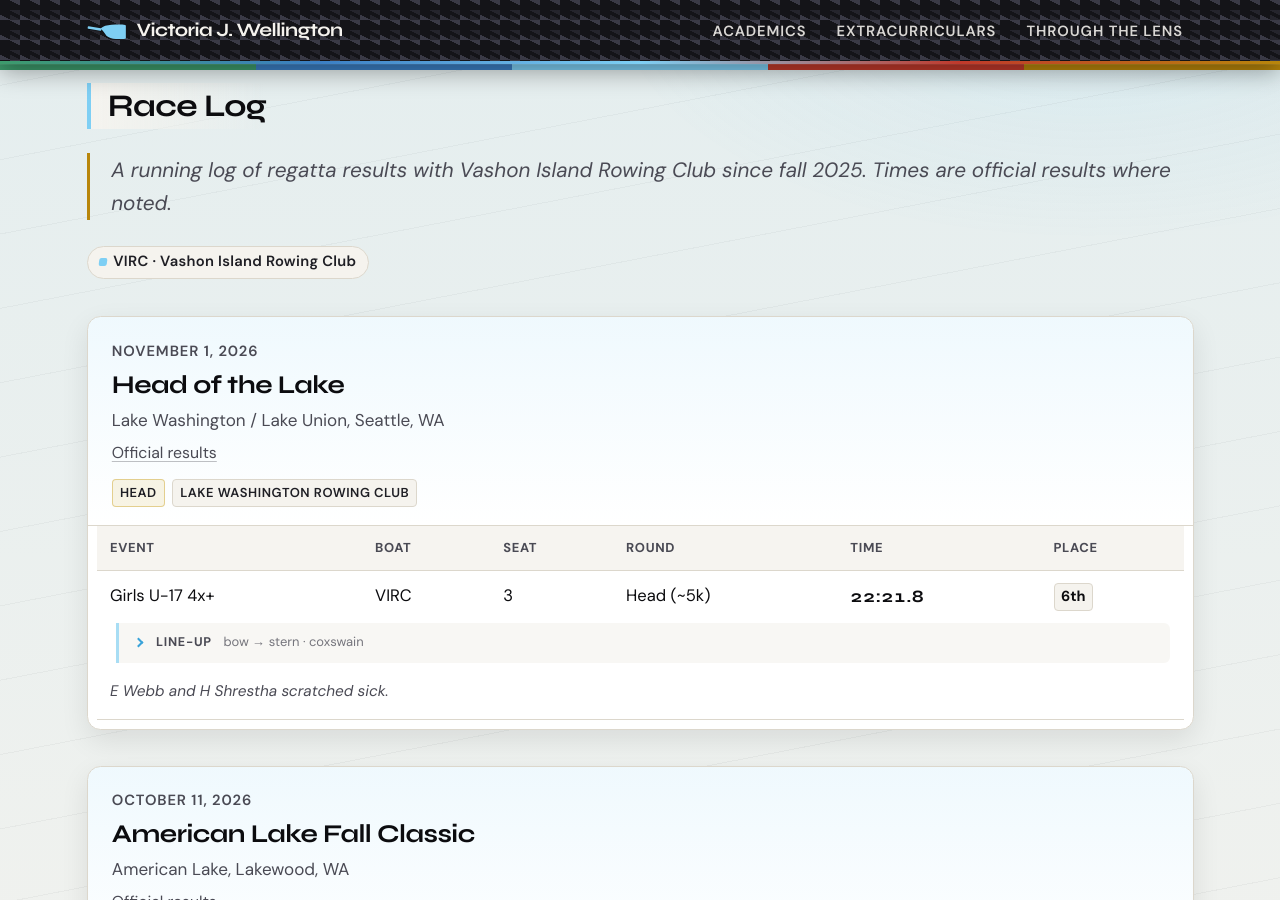
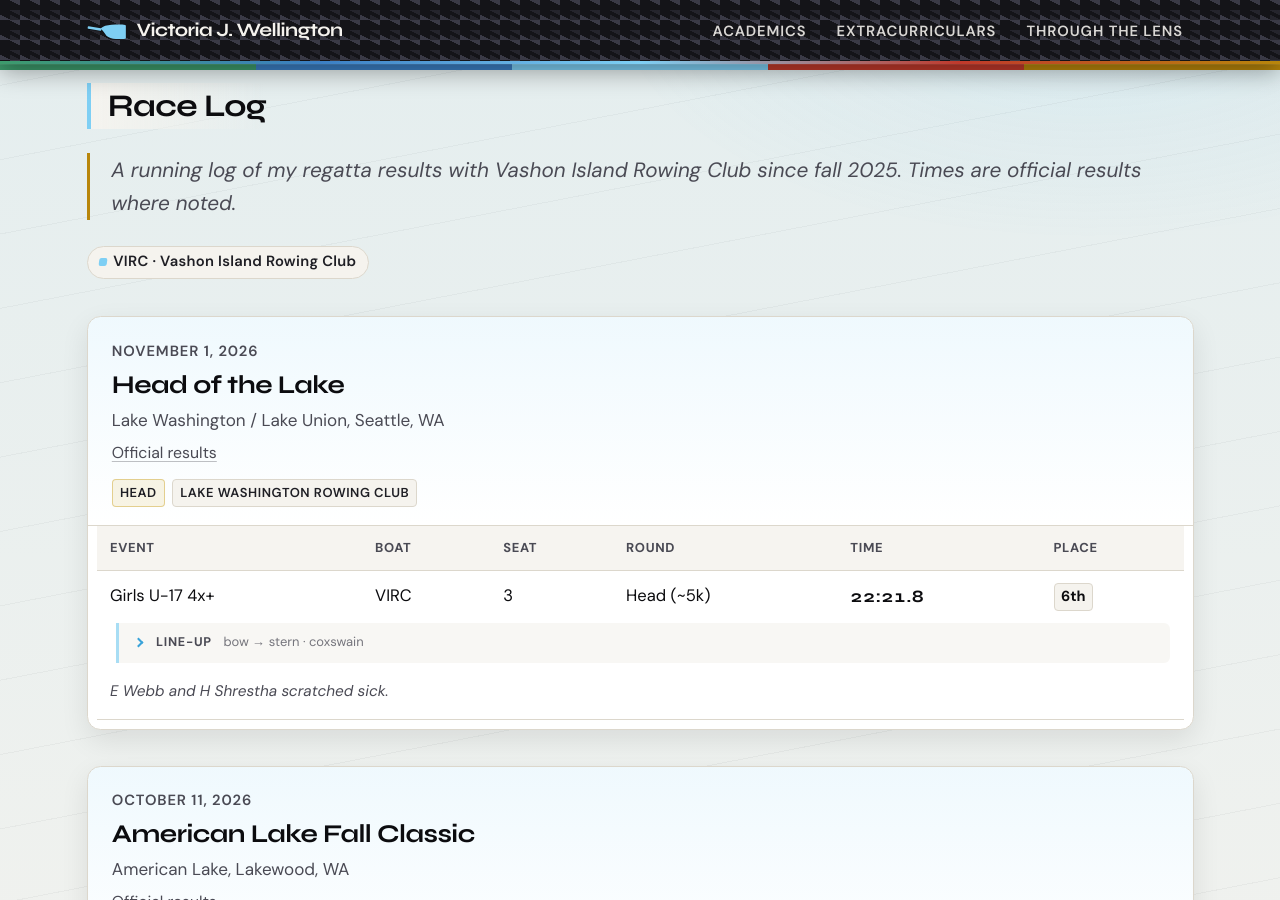
Before and after one commit to thewellington/victoriajwellington.com, a Jekyll site: the page built from race-log.md, in a window 1280 px wide and 900 px high. Built offline with Jekyll 4.4.1, drawn with Linux system fonts in a browser that asks for light colours.

Commit message:
Shift visitor-facing prose into consistent first person.
Co-authored-by: Cursor <cursoragent@cursor.com>

```diff
--- a/_includes/race-log.html
+++ b/_includes/race-log.html
@@ -3,7 +3,7 @@
 
 <div class="race-log" markdown="0">
   <p class="lede">
-    A running log of regatta results with {{ data.club }} since fall 2025.
+    A running log of my regatta results with {{ data.club }} since fall 2025.
     Times are official results where noted.
   </p>
 
--- a/race-log.md
+++ b/race-log.md
@@ -1,7 +1,7 @@
 ---
 layout: default
 title: Race Log
-description: Regatta times and results with Vashon Island Rowing Club since fall 2025.
+description: My regatta times and results with Vashon Island Rowing Club since fall 2025.
 ---
 
 {% include race-log.html %}
```
Also changed, not shown: extracurricular.md (+3 -3 lines), index.md (+1 -1 lines).
